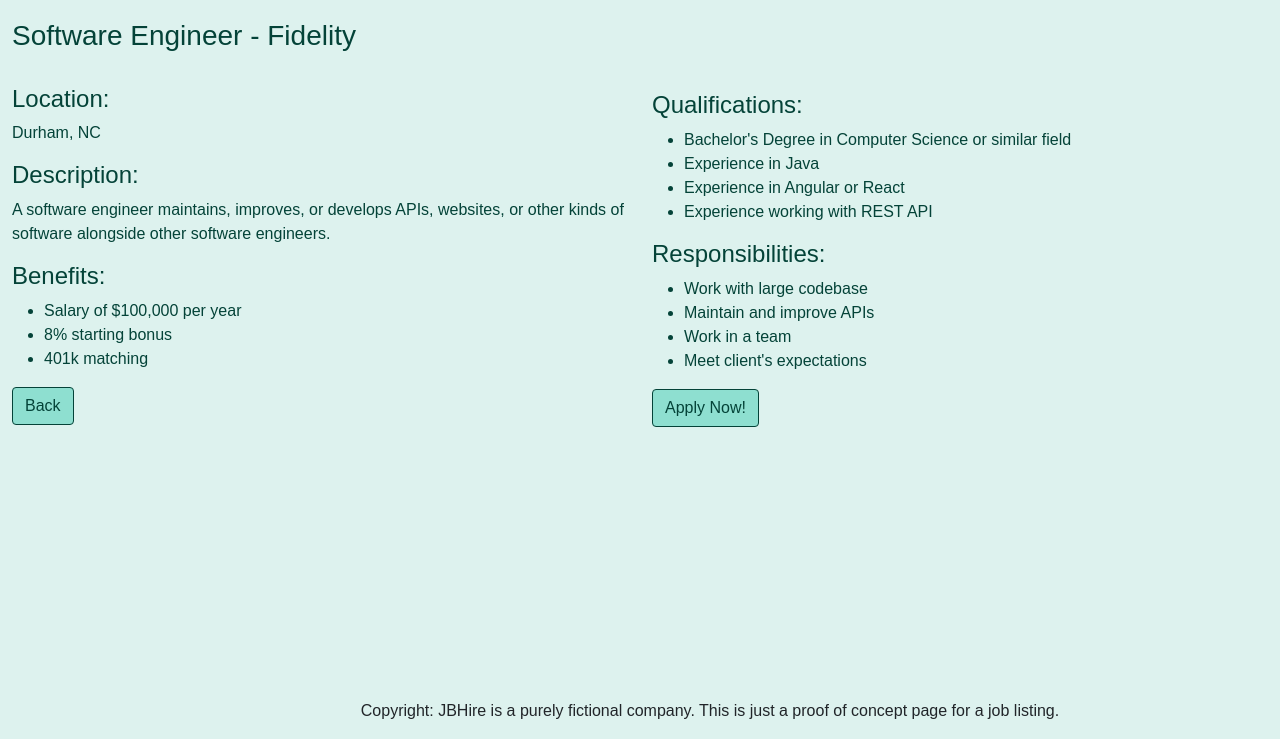
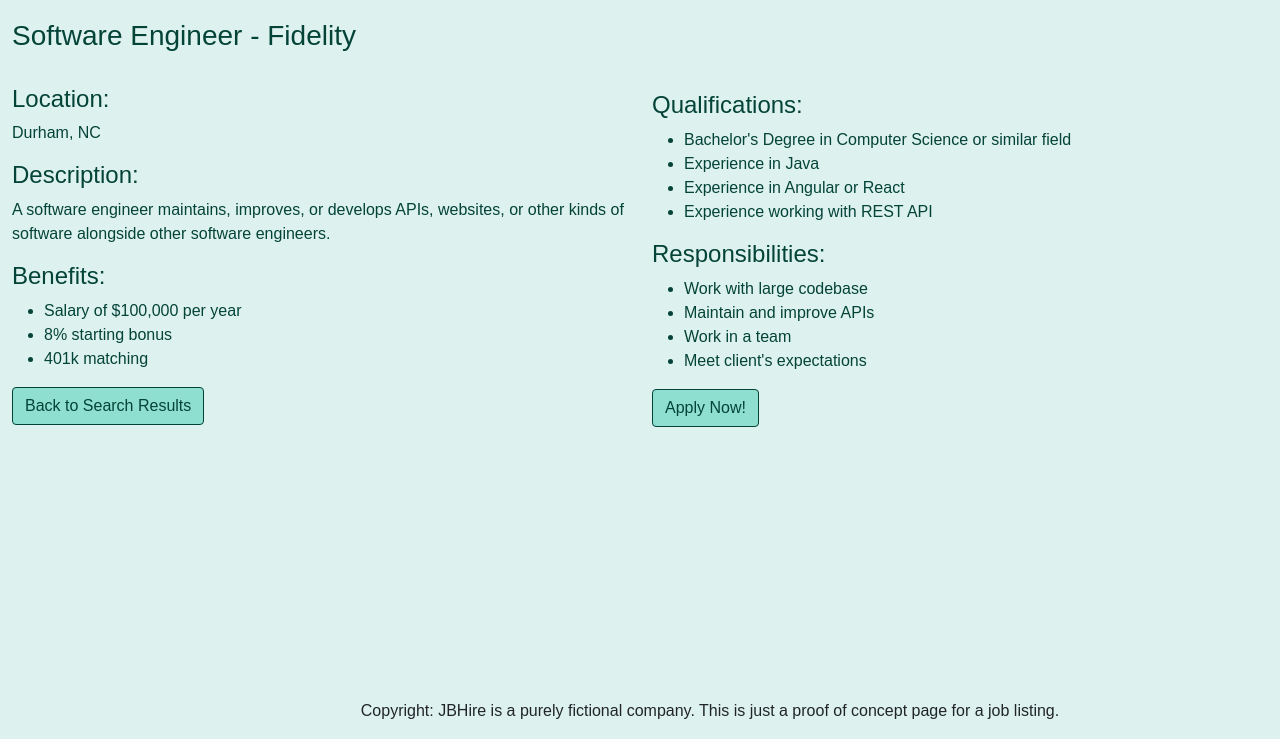
Before and after one commit to YueYan4/comp126finalproject, a plain HTML site: page job.html in a window 1280 px wide. Shown: the part 61-800 px from the top of the page. Drawn offline with nearby package versions, Linux system fonts and the light colour scheme; a web font is replaced by a local one.

Commit message:
Update job.html

```diff
--- a/job.html
+++ b/job.html
@@ -74,7 +74,7 @@
                         <li>8% starting bonus</li>
                         <li>401k matching</li>
                     </ul>
-                    <a href="/jobs.html" class="btn btn-primary">Back</a>
+                    <a href="/jobs.html" class="btn btn-primary">Back to Search Results</a>
                 </div>
                 <div class="col-sm-12 col-lg-6">
                     <br>
```
